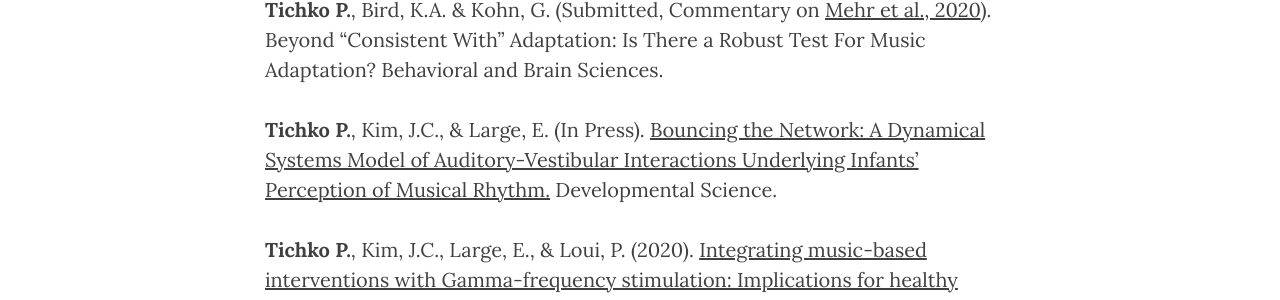
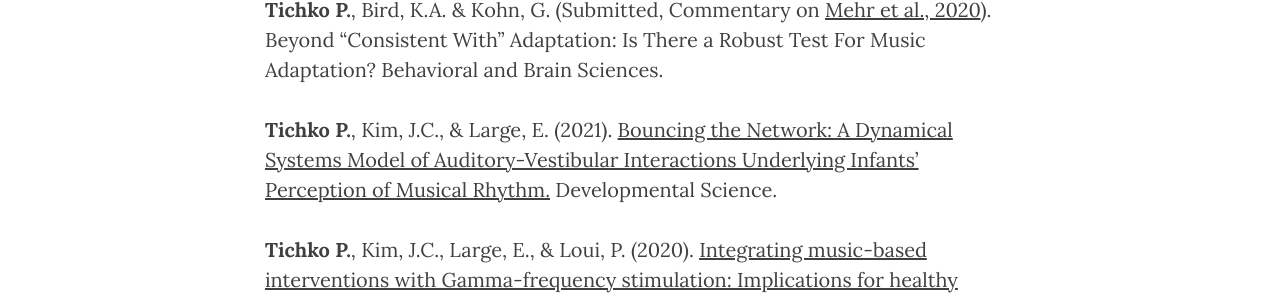
Before and after one commit to ptichko/ptichko.github.io, a Jekyll site: the page built from 2_cv-pubs.md, in a window 1280 px wide. Shown: the part 644-944 px from the top of the page. Built offline with Jekyll 4.4.1, drawn with Linux system fonts in a browser that asks for light colours; nearby versions of some CDN libraries.

Commit message:
Update 2_cv-pubs.md

```diff
--- a/2_cv-pubs.md
+++ b/2_cv-pubs.md
@@ -12,7 +12,7 @@ ___
 
 **Tichko P.**, Bird, K.A. & Kohn, G. (Submitted, Commentary on [Mehr et al., 2020](https://www.cambridge.org/core/journals/behavioral-and-brain-sciences/article/origins-of-music-in-credible-signaling/82D36C04DA04D96AD9A77EEAF4BBFB34)). Beyond “Consistent With” Adaptation: Is There a Robust Test For Music Adaptation? Behavioral and Brain Sciences.
 
-**Tichko P.**, Kim, J.C., & Large, E. (In Press). [Bouncing the Network: A Dynamical Systems Model of Auditory-Vestibular Interactions Underlying Infants' Perception of Musical Rhythm.](https://onlinelibrary.wiley.com/doi/10.1111/desc.13103) Developmental Science.
+**Tichko P.**, Kim, J.C., & Large, E. (2021). [Bouncing the Network: A Dynamical Systems Model of Auditory-Vestibular Interactions Underlying Infants' Perception of Musical Rhythm.](https://onlinelibrary.wiley.com/doi/10.1111/desc.13103) Developmental Science.
 
 **Tichko P.**, Kim, J.C., Large, E., & Loui, P. (2020). [Integrating music-based interventions with Gamma-frequency stimulation: Implications for healthy aging.](https://onlinelibrary.wiley.com/doi/abs/10.1111/ejn.15059?af=R) European Journal of Neuroscience.
 
```
